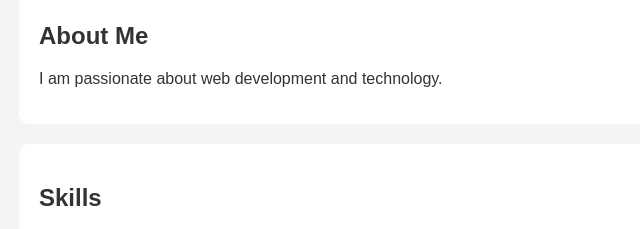
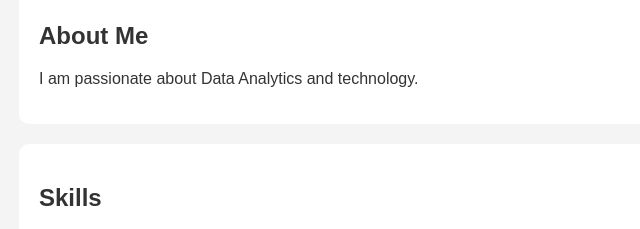
Before and after one commit to LManikantaReddy/Manikanta.github.io, a plain HTML site: page index.html in a window 1280 px wide. Shown: the part 232-461 px from the top of the page, 1-641 px from the left. Drawn offline with Linux system fonts and the light colour scheme.

Commit message:
Update index.html

```diff
--- a/index.html
+++ b/index.html
@@ -13,7 +13,7 @@
 
   <section>
     <h2>About Me</h2>
-    <p>I am passionate about web development and technology.</p>
+    <p>I am passionate about Data Analytics and technology.</p>
   </section>
 
   <section>
```
